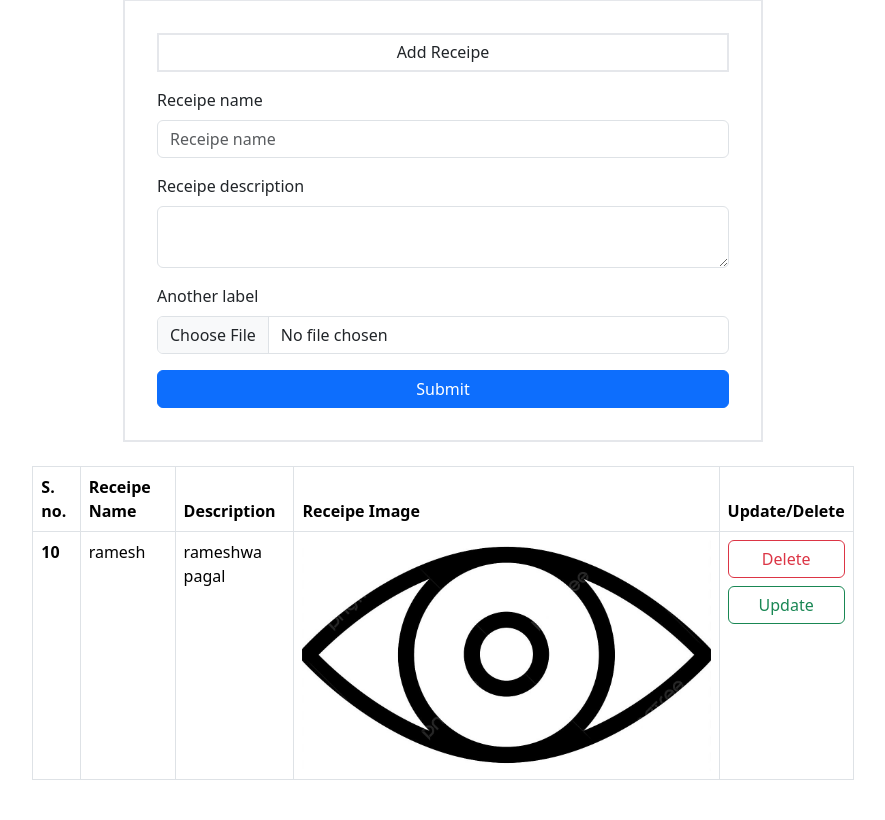
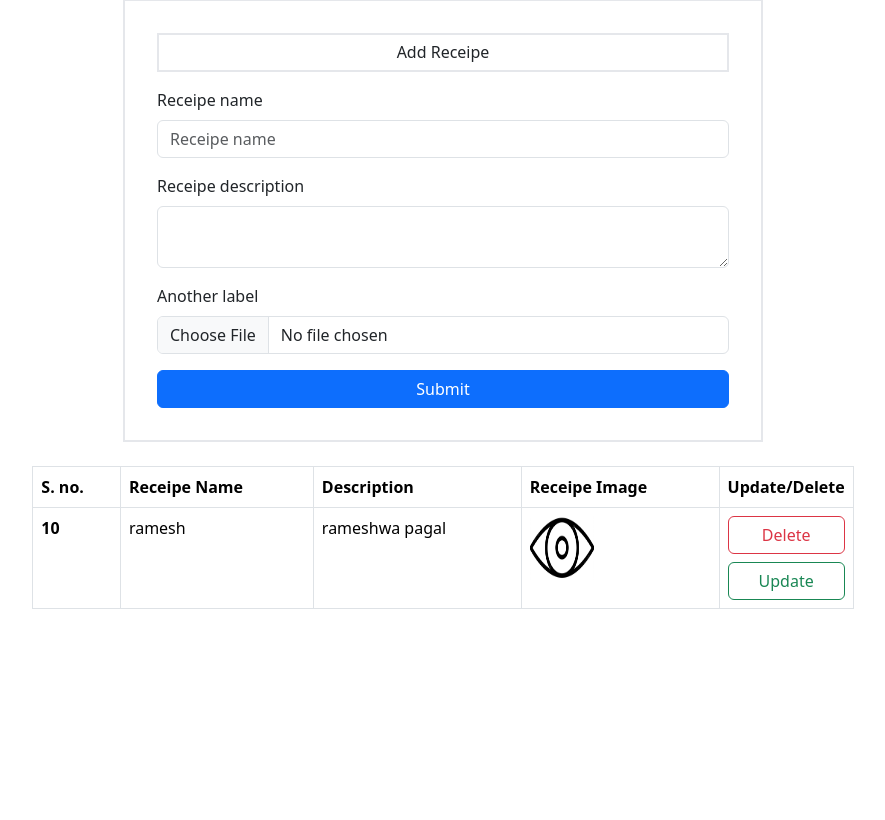
Before and after one commit to divyanshu-kd/Food-Ordering-website-with-Django, a Django app: page / in a window 1280 px wide. Shown: the part 25-845 px from the top of the page, without its empty margins (197-1082 px from the left). After the commit the page ends 634 px from the top, so only its background shows below. Run offline with Django 4.2, Linux system fonts and the light colour scheme; a user stored in the database is signed in; data comes from the database, SQL or seed files in the repository; both versions use the stored data as it was after the commit; some libraries are stand-ins or nearby versions.

Commit message:
setting media directory

```diff
--- a/foodie/urls.py
+++ b/foodie/urls.py
@@ -16,6 +16,9 @@ Including another URLconf
 """
 from django.contrib import admin
 from django.urls import path, include
+from django.conf import settings
+from django.conf.urls.static import static
+from django.contrib.staticfiles.urls import staticfiles_urlpatterns
 from receipe.views import *
 
 urlpatterns = [
@@ -27,3 +30,7 @@ urlpatterns = [
     path('logout/', login_page, name='update_receipe'),
     path('signup/', signup_page, name='update_receipe'),
 ]
+
+if settings.DEBUG:
+    urlpatterns+=static(settings.MEDIA_URL, document_root=settings.MEDIA_ROOT)
+urlpatterns += staticfiles_urlpatterns()
--- a/templates/menu.html
+++ b/templates/menu.html
@@ -56,7 +56,7 @@
                         <th scope="row">{{item.id}}</th>
                         <td>{{item.receipe_name}}</td>
                         <td>{{item.receipe_description}}</td>
-                        <td><img src="/media/{{item.receipe_image}}"></td>
+                        <td><img src="/media/{{item.receipe_image}}" class="w-16 h-16"></td>
                         <td class="w-20">
                             <div class="flex flex-col justify-content">
                                 <a class="btn btn-outline-danger mb-2" href="/delete-receipe/{{item.id}}/"> Delete </a>
```
Also changed, not shown: db.sqlite3, public/static/Media/views.jpg (added), receipe/admin.py (line endings or trailing spaces).
